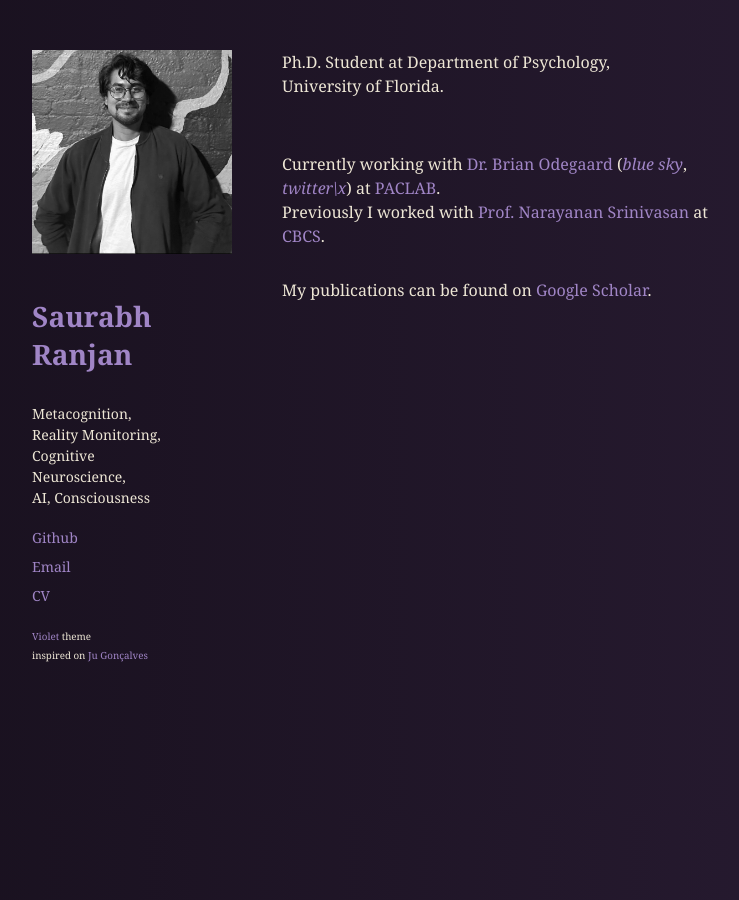
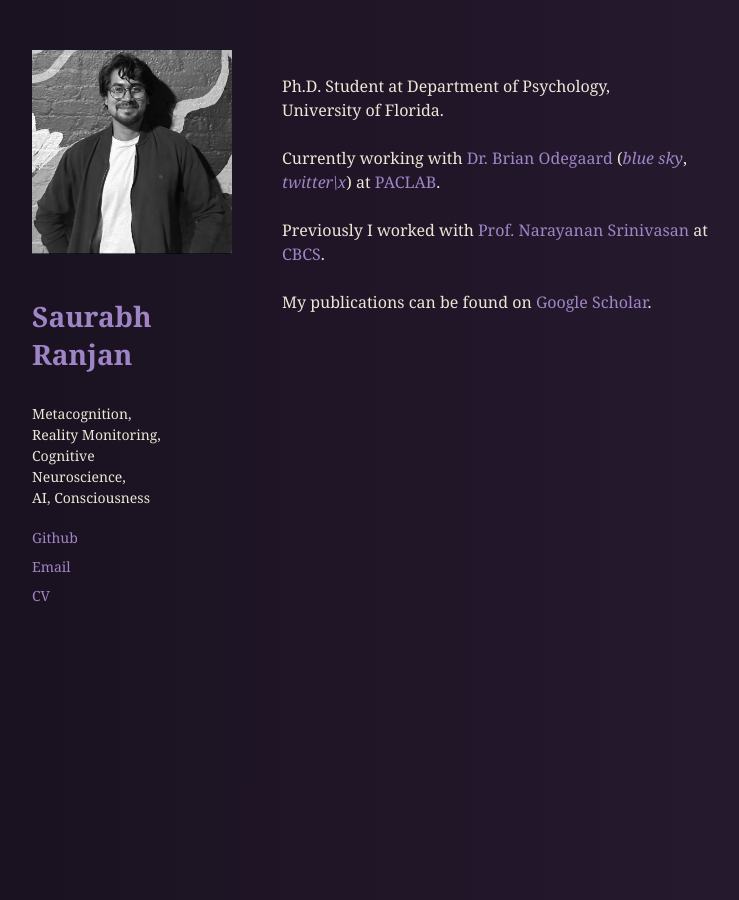
Before and after one commit to saurabhr/saurabhr.github.io, a Jekyll site: the page built from index.html, in a window 1280 px wide. Shown: the whole page, without its empty margins (68-807 px from the left). Built offline with Jekyll 4.4.1, drawn with Linux system fonts in a browser that asks for light colours.

Commit message:
Update index.html

```diff
--- a/index.html
+++ b/index.html
@@ -28,23 +28,18 @@ title: Home
       <li><a href="https://1drv.ms/b/s!Aj13zKMc23QKjGJRlR8QN3CNrGTX?e=FfHHMW" target=_blank>CV</a></li>
     </ul>
   </nav>
-
-  <small>
-    <a href="https://github.com/sergiokopplin/violet">Violet</a> theme
-    <br> inspired on <a href="http://cyberglot.me/">Ju Gonçalves</a>
-  </small>
 </header>
 
 <section class="content">
   <p>
-    Ph.D. Student at Department of Psychology, <br> University of Florida.
-  </p>
-  <p>
+    <br>Ph.D. Student at Department of Psychology, <br> University of Florida.
+  </br>
     <br> Currently working with <a href="https://people.clas.ufl.edu/bodegaard/" target=_blank>Dr. Brian Odegaard</a> (<a href="https://bsky.app/profile/brianodegaard.bsky.social" target=_blank><i>blue sky</i></a>, <a href="https://twitter.com/BrianOdegaard2" target=_blank><i>twitter\x</i></a>) at <a href="https://paclab.psych.ufl.edu/" target=_blank>PACLAB</a>.
+  </br>
     <br> Previously I worked with <a href="https://sites.google.com/site/ammuns68/" target=_blank>Prof. Narayanan Srinivasan</a> at <a href="https://cbcs.ac.in/" target=_blank>CBCS</a>.
-  </p>
-  <p>
-    My publications can be found on <a href="https://scholar.google.com/citations?user=bzE80XYAAAAJ&hl=en" target=_blank>Google Scholar</a>.
+  </br>
+    <br> My publications can be found on <a href="https://scholar.google.com/citations?user=bzE80XYAAAAJ&hl=en" target=_blank>Google Scholar</a>.
+  </br>
   </p>
 <!--
   <p>
```
